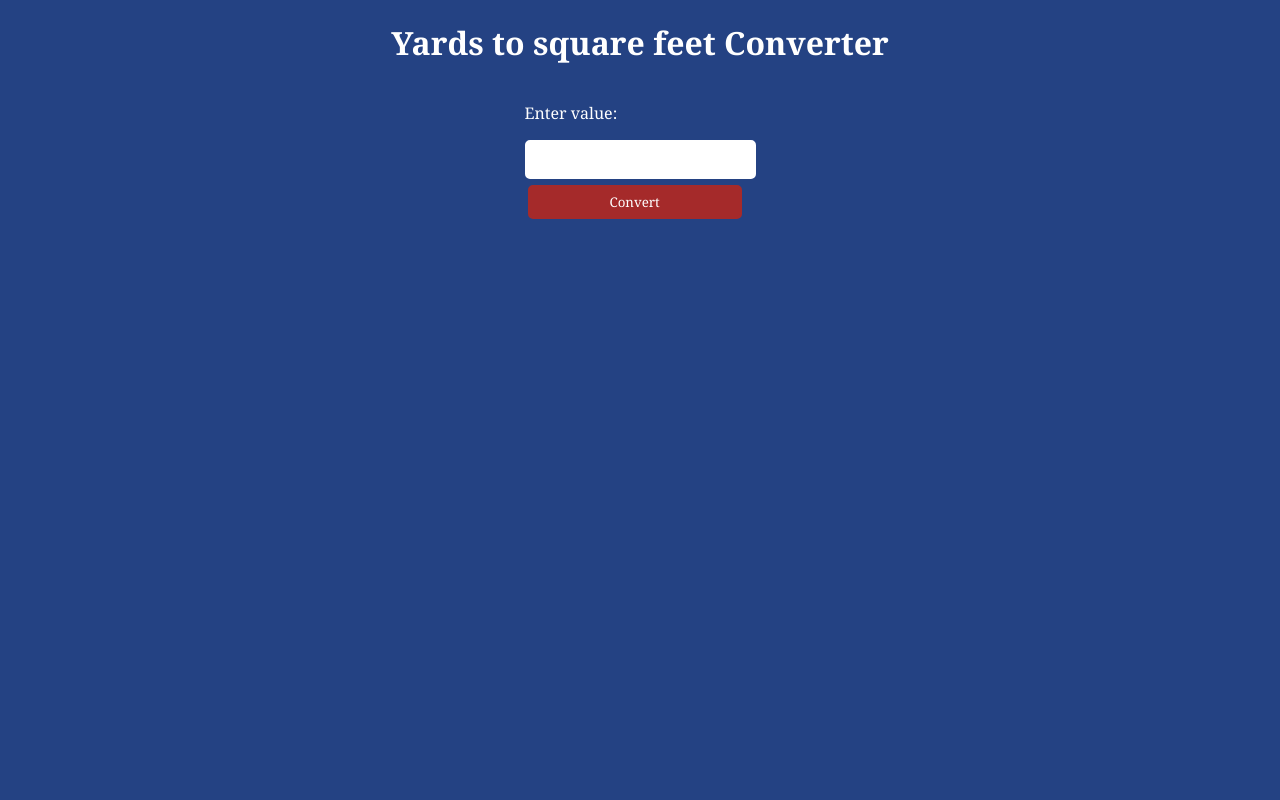
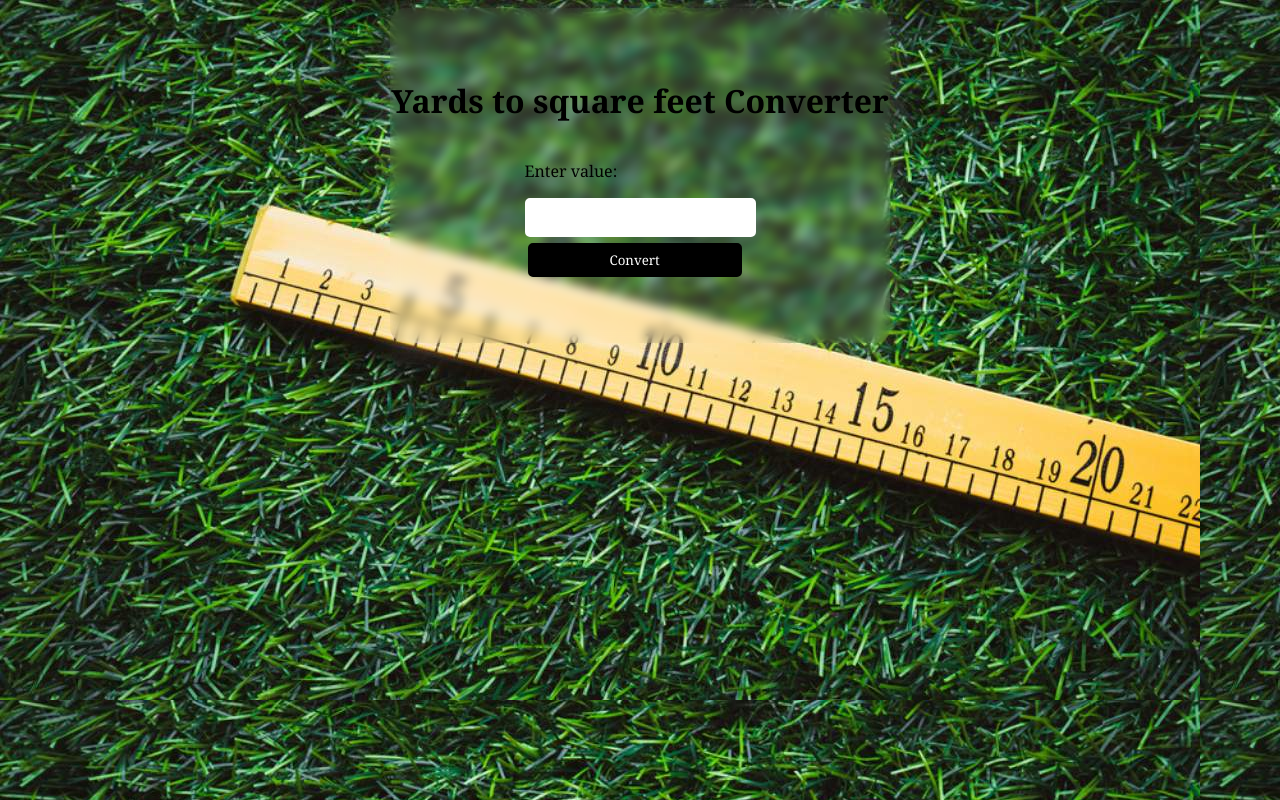
Before and after one commit to aneeshaanwar098/area-converter-02, a plain HTML site: page index.html in a window 1280 px wide. Drawn offline with Linux system fonts and the light colour scheme.

Commit message:
my changes

```diff
--- a/index.html
+++ b/index.html
@@ -7,6 +7,7 @@
     <link rel="stylesheet" href="./styles.css">
 </head>
 <body>
+    <div class="bigdiv">
         <h1>Yards to square feet Converter</h1>
         <div class="mainbody">
             <form id="converterform">
@@ -18,6 +19,7 @@
             <p id="output"></p>
         </form>
         </div>
+    </div>
 
 
 
--- a/styles.css
+++ b/styles.css
@@ -1,10 +1,12 @@
 body{
-    background-color: rgb(36, 66, 131);
+    display: flex;
+    justify-content: center;
+    background-image: url(./img/land\ measurement.jpg);
 }
 h1{
     display: flex;
     justify-content: center;
-    color: white;
+    color: black;
     font-family: Cambria, Cochin, Georgia, Times, 'Times New Roman', serif;
 }
 .mainbody{
@@ -23,12 +25,22 @@ button{
     margin-top: 6px;
     margin-left: 3px;
     border-radius: 5px;
-    border: 2px solid brown;
-    background-color: brown;
+    border: 2px solid black;
+    background-color: black;
     color: white;
     font-family: Cambria, Cochin, Georgia, Times, 'Times New Roman', serif;
 }
 p{
-    color: white;
+    color: black;
     font-family: Cambria, Cochin, Georgia, Times, 'Times New Roman', serif;
 }
+.bigdiv{
+    width: 500px;
+    padding: 50px 0 50px 0;
+    /* From https://css.glass */
+background: rgba(255, 255, 255, 0.1);
+border-radius: 16px;
+box-shadow: 0 4px 30px rgba(255, 255, 255, 0.2);
+backdrop-filter: blur(5.1px);
+-webkit-backdrop-filter: blur(5.1px);
+}
```
Also changed, not shown: img/land measurement.jpg (added). Lines whose indentation alone changed are shown as unchanged.
